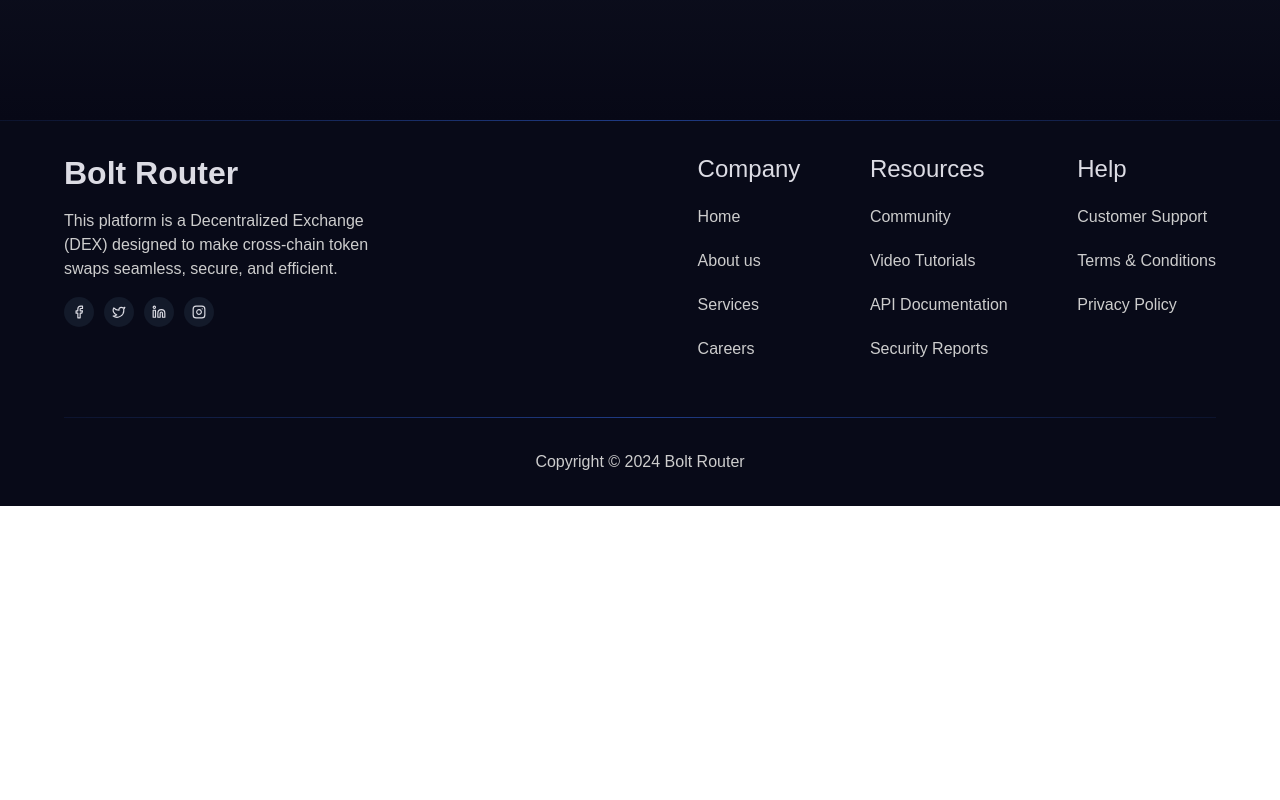
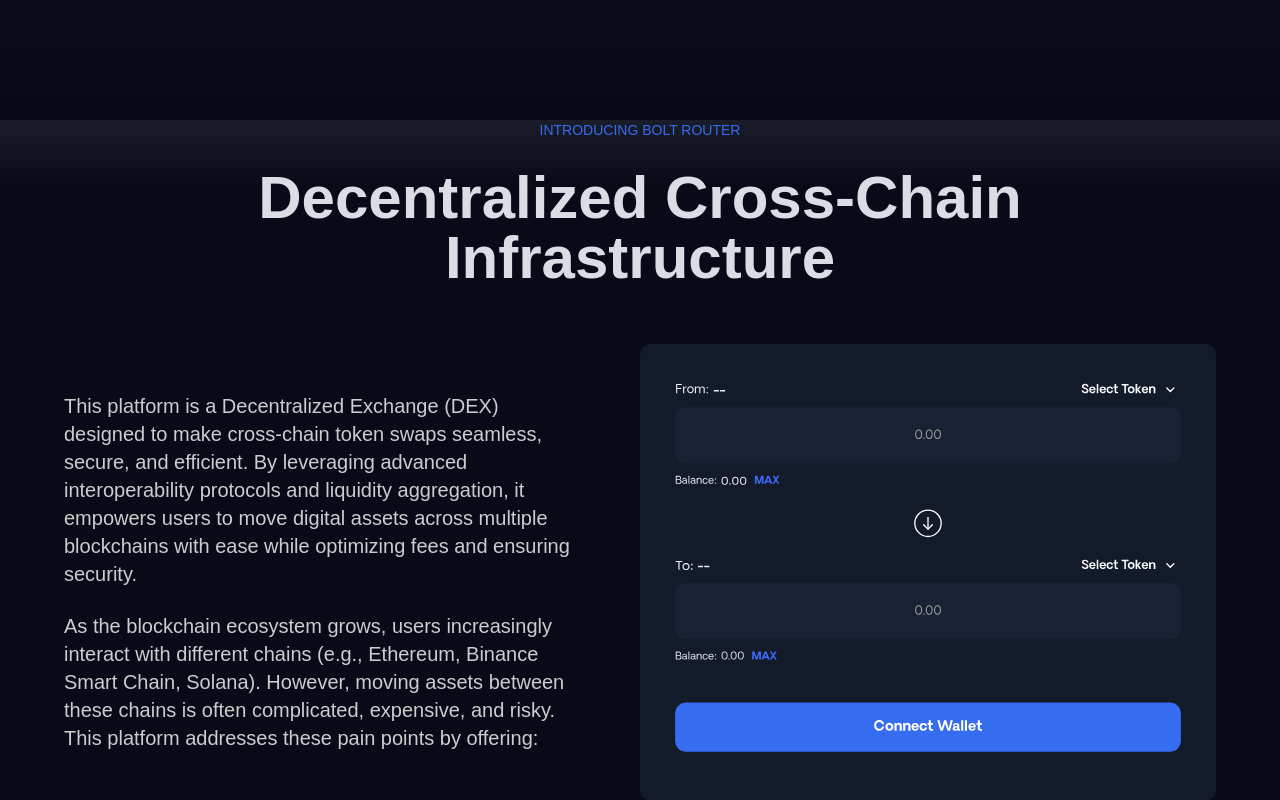
Before and after one commit to umohsamuel/bolt-router-frontend-staging, a Next.js app: page / in a window 1280 px wide. Shown: the part 680-1480 px from the top of the page. Before the commit the page ends 1186 px from the top, so only its background shows below. Built offline with nearby package versions, Linux system fonts and the light colour scheme.

Commit message:
introduction done

```diff
--- a/src/app/page.tsx
+++ b/src/app/page.tsx
@@ -1,10 +1,11 @@
 import { HomeLayout } from "@/components/layouts";
-import { HeroHome } from "@/components/screens";
+import { HeroHome, IntroductionHome } from "@/components/screens";
 
 export default function Home() {
   return (
     <HomeLayout>
       <HeroHome />
+      <IntroductionHome />
     </HomeLayout>
   );
 }
--- /dev/null
+++ b/src/components/screens/home/home-headers.tsx
@@ -0,0 +1,32 @@
+import { cn } from "@/utils";
+
+interface PageMainHeaderProps {
+  content: string;
+  className?: string;
+}
+
+export function PageMainHeader({ content, className }: PageMainHeaderProps) {
+  return (
+    <h1
+      className={cn(
+        `text-center text-3xl font-semibold text-[#DCDCE4] lg:text-5xl xl:text-6xl`,
+        className
+      )}
+    >
+      {content}
+    </h1>
+  );
+}
+
+export function PageMainSubHeader({ content, className }: PageMainHeaderProps) {
+  return (
+    <h3
+      className={cn(
+        `text-center text-xs font-medium uppercase text-[#366CF0] lg:text-sm`,
+        className
+      )}
+    >
+      {content}
+    </h3>
+  );
+}
--- a/src/components/screens/home/index.ts
+++ b/src/components/screens/home/index.ts
@@ -1 +1,2 @@
 export {default as HeroHome} from './hero';
+export {default as IntroductionHome} from './introduction';
--- /dev/null
+++ b/src/components/screens/home/introduction.tsx
@@ -0,0 +1,45 @@
+import Image from "next/image";
+import { PageMainHeader, PageMainSubHeader } from "./home-headers";
+
+export default function IntroductionHome() {
+  return (
+    <div className="px-[5%]">
+      <PageMainSubHeader
+        content="Introducing Bolt Router"
+        className="mb-4 lg:mb-7"
+      />
+      <PageMainHeader content="Decentralized Cross-Chain Infrastructure" />
+
+      <div className="my-6 flex flex-col items-center justify-between gap-8 lg:my-14 lg:flex-row lg:gap-0">
+        <div className="w-full space-y-6 text-base font-normal text-[#CDCDCD] lg:max-w-[45%] lg:text-xl">
+          <p>
+            This platform is a Decentralized Exchange (DEX) designed to make
+            cross-chain token swaps seamless, secure, and efficient. By
+            leveraging advanced interoperability protocols and liquidity
+            aggregation, it empowers users to move digital assets across
+            multiple blockchains with ease while optimizing fees and ensuring
+            security.
+          </p>
+
+          <p>
+            As the blockchain ecosystem grows, users increasingly interact with
+            different chains (e.g., Ethereum, Binance Smart Chain, Solana).
+            However, moving assets between these chains is often complicated,
+            expensive, and risky. This platform addresses these pain points by
+            offering:
+          </p>
+        </div>
+        <div className="w-full lg:max-w-[50%]">
+          <Image
+            src="/images/swap-img.svg"
+            alt=""
+            width={100}
+            height={100}
+            className="h-auto w-full"
+            draggable={false}
+          />
+        </div>
+      </div>
+    </div>
+  );
+}
```
Also changed, not shown: public/images/swap-img.svg (added).
